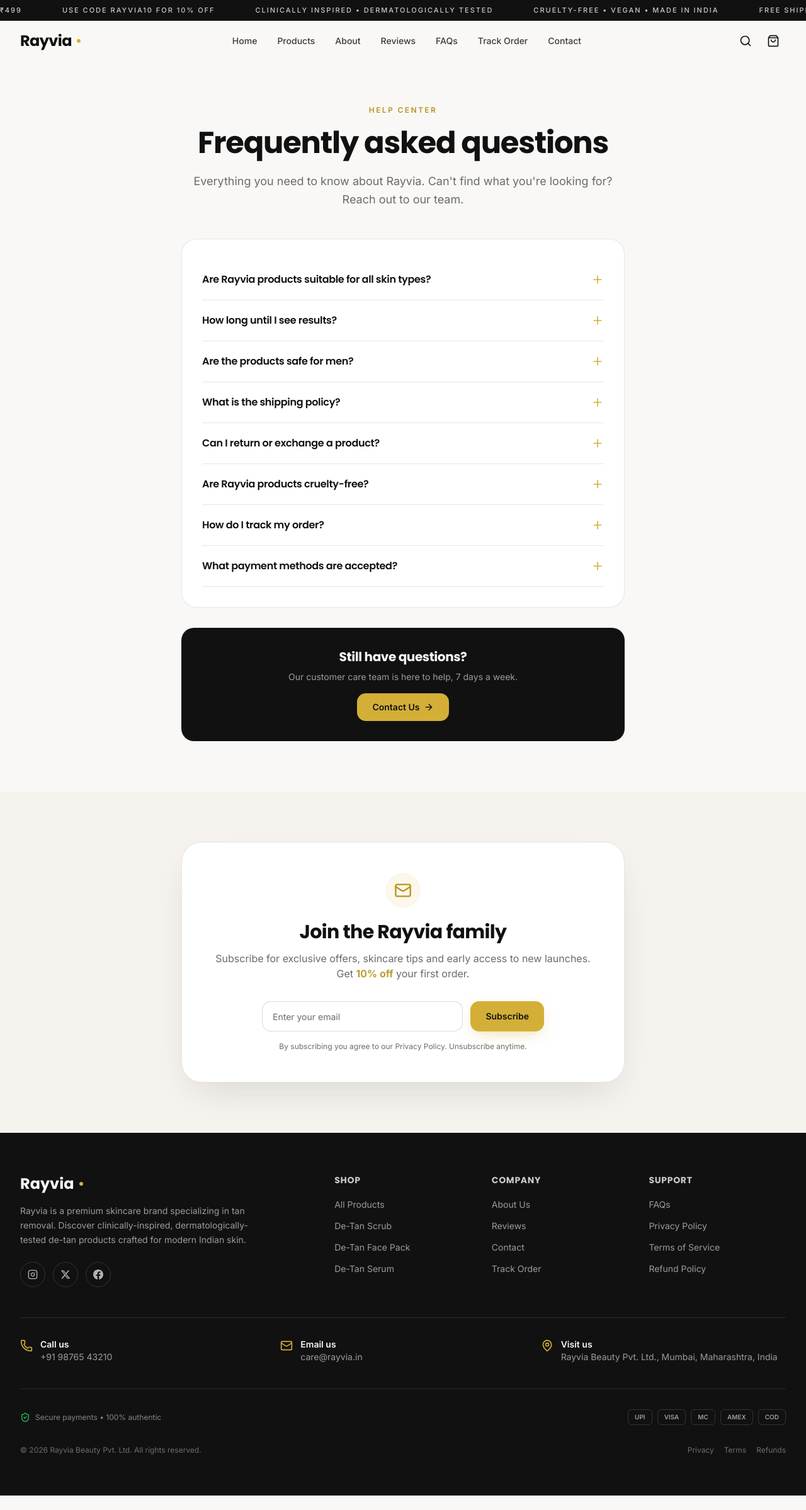
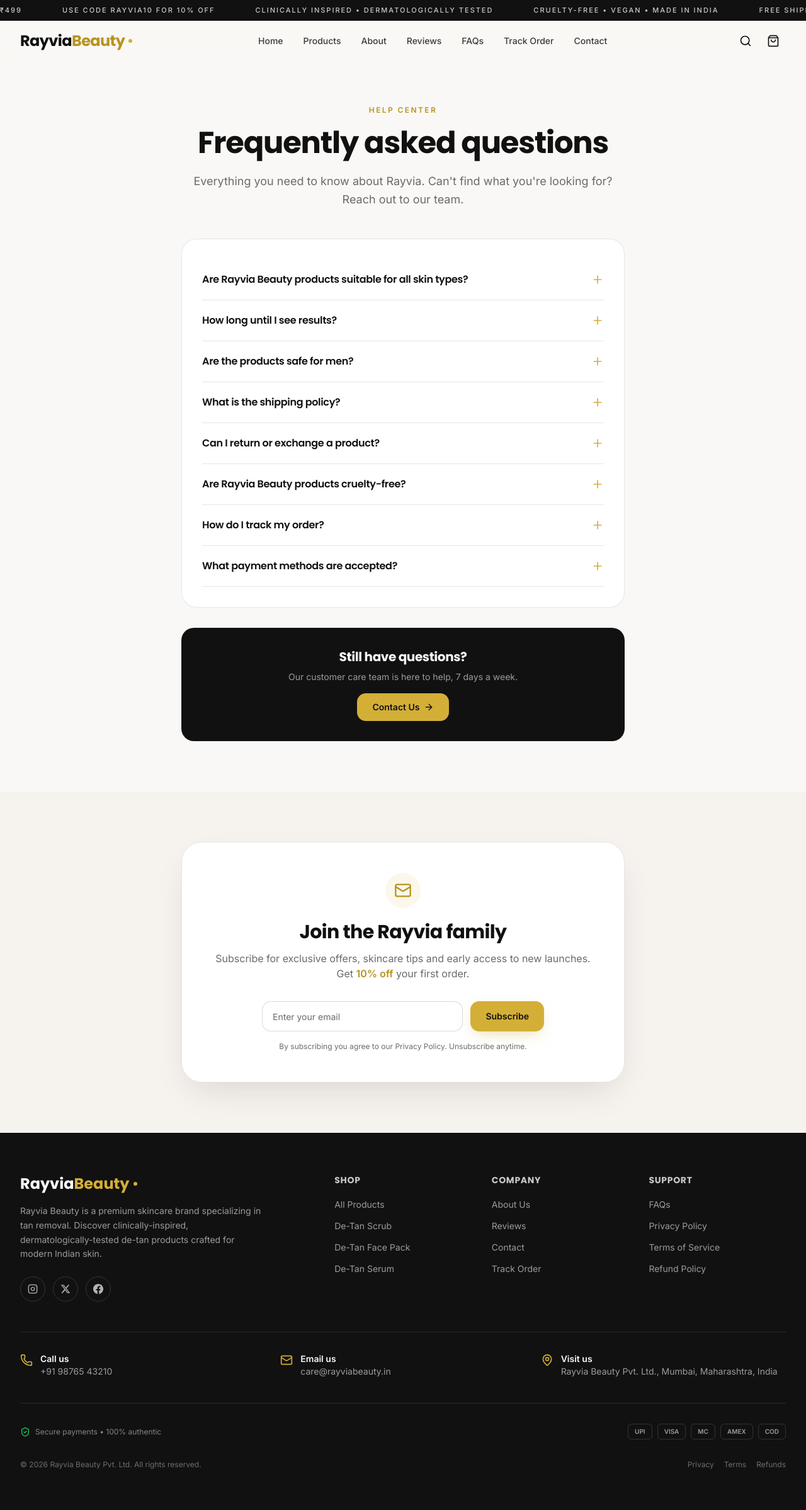
Before and after one commit to wabmetacontact-svg/rayvia-skincare, a Next.js app: page /faqs in a window 1280 px wide. Shown: the whole page at 63% size. Before the commit the page ends 2375 px from the top, so only its background shows below. Built offline with nearby package versions, Linux system fonts and the light colour scheme.

Commit message:
Update logo text to RayviaBeauty in Header, Footer and Constants

```diff
--- a/src/components/layout/Footer.tsx
+++ b/src/components/layout/Footer.tsx
@@ -33,8 +33,10 @@
         <div className="grid grid-cols-2 gap-8 md:grid-cols-4 lg:grid-cols-5">
           {/* Brand */}
           <div className="col-span-2 lg:col-span-2">
-            <Link href="/" className="flex items-center gap-2">
-              <span className="font-heading text-2xl font-bold">Rayvia</span>
+            <Link href="/" className="flex items-center gap-1.5">
+              <span className="font-heading text-2xl font-bold text-white">
+                Rayvia<span className="text-gold">Beauty</span>
+              </span>
               <span className="h-1.5 w-1.5 rounded-full bg-gold" />
             </Link>
             <p className="mt-4 max-w-sm text-sm leading-relaxed text-cream/60">
--- a/src/components/layout/Navbar.tsx
+++ b/src/components/layout/Navbar.tsx
@@ -60,9 +60,9 @@
           </button>
 
           {/* Logo */}
-          <Link href="/" className="flex items-center gap-2 lg:order-none order-1">
-            <span className="font-heading text-2xl font-bold tracking-tight">
-              Rayvia
+          <Link href="/" className="flex items-center gap-1.5 lg:order-none order-1">
+            <span className="font-heading text-2xl font-bold tracking-tight text-ink">
+              Rayvia<span className="text-gold-dark">Beauty</span>
             </span>
             <span className="hidden sm:inline-block h-1.5 w-1.5 rounded-full bg-gold" />
           </Link>
@@ -129,7 +129,9 @@
               className="fixed inset-y-0 left-0 z-50 w-80 max-w-[85vw] bg-cream p-6 lg:hidden"
             >
               <div className="flex items-center justify-between">
-                <span className="font-heading text-xl font-bold">Menu</span>
+                <span className="font-heading text-xl font-bold text-ink">
+                  Rayvia<span className="text-gold-dark">Beauty</span>
+                </span>
                 <button
                   onClick={() => setMobileOpen(false)}
                   className="rounded-full p-2 hover:bg-ink/5"
--- a/src/lib/constants.ts
+++ b/src/lib/constants.ts
@@ -1,10 +1,10 @@
 export const SITE = {
-  name: "Rayvia",
+  name: "Rayvia Beauty",
   tagline: "Premium Tan Removal Skincare",
   description:
-    "Rayvia is a premium skincare brand specializing in tan removal. Discover clinically-inspired, dermatologically-tested de-tan products crafted for modern Indian skin.",
-  url: "https://rayvia.in",
-  email: "care@rayvia.in",
+    "Rayvia Beauty is a premium skincare brand specializing in tan removal. Discover clinically-inspired, dermatologically-tested de-tan products crafted for modern Indian skin.",
+  url: "https://rayviabeauty.in",
+  email: "care@rayviabeauty.in",
   phone: "+91 98765 43210",
   address: "Rayvia Beauty Pvt. Ltd., Mumbai, Maharashtra, India",
   instagram: "https://instagram.com",
@@ -46,7 +46,7 @@
 
 export const FAQS = [
   {
-    q: "Are Rayvia products suitable for all skin types?",
+    q: "Are Rayvia Beauty products suitable for all skin types?",
     a: "Yes. Our formulations are dermatologically tested and designed to suit all skin types — oily, dry, combination and sensitive. We recommend a patch test before first use.",
   },
   {
@@ -55,7 +55,7 @@
   },
   {
     q: "Are the products safe for men?",
-    a: "Absolutely. Rayvia is a unisex brand. Our products work equally well on men's skin, which tends to be thicker and more prone to sun damage.",
+    a: "Absolutely. Rayvia Beauty is a unisex brand. Our products work equally well on men's skin, which tends to be thicker and more prone to sun damage.",
   },
   {
     q: "What is the shipping policy?",
@@ -66,8 +66,8 @@
     a: "We offer a 7-day return policy on unopened products. If your product arrives damaged, contact us within 48 hours for a free replacement.",
   },
   {
-    q: "Are Rayvia products cruelty-free?",
-    a: "Yes. All Rayvia products are 100% cruelty-free, vegan-friendly and never tested on animals.",
+    q: "Are Rayvia Beauty products cruelty-free?",
+    a: "Yes. All Rayvia Beauty products are 100% cruelty-free, vegan-friendly and never tested on animals.",
   },
   {
     q: "How do I track my order?",
```
